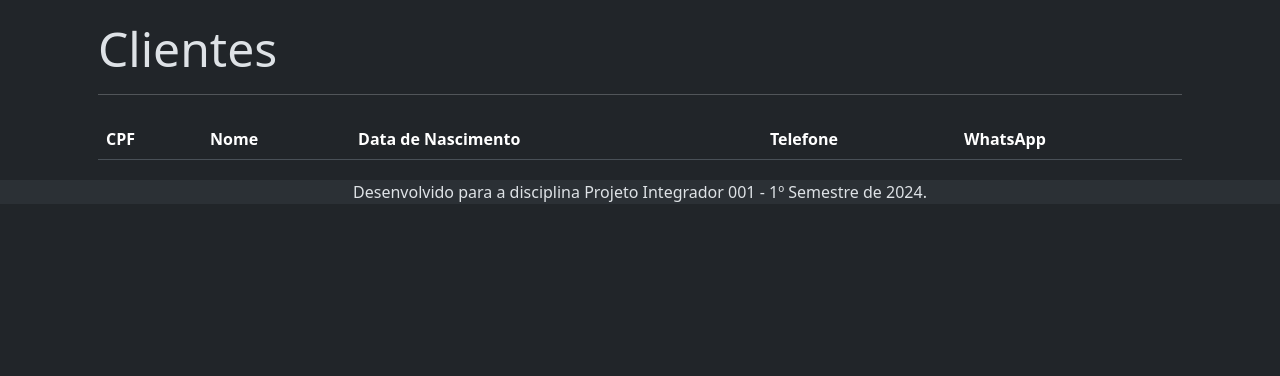
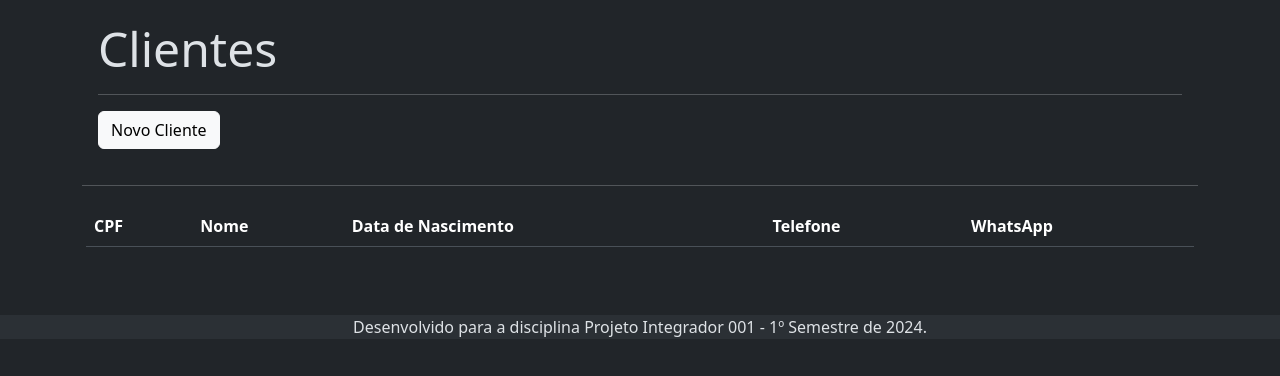
Before and after one commit to pauloadilson/PI001-G18-DRP13, a Django app: page /clientes/ in a window 1280 px wide. Shown: the part 128-504 px from the top of the page. Run offline with Django 5.2, Linux system fonts and the light colour scheme; data that the repository does not hold is empty; some libraries are stand-ins or nearby versions.

Commit message:
Inclusão da formatação de formulario conforme a biblioteca do crispy e alteração do form pde adição de cliente para a página de clientes e  ajustes correspondentes

```diff
--- a/app/templates/base.html
+++ b/app/templates/base.html
@@ -64,7 +64,7 @@
 
         {% endblock content %}
     </div>
-    <footer class="bg-body-tertiary text-center">
+    <footer class="bg-body-tertiary text-center mt-5">
       <span class="text-center p-3">
           Desenvolvido para a disciplina Projeto Integrador 001 - 1º Semestre de 2024.
       </span>
--- a/app/urls.py
+++ b/app/urls.py
@@ -18,13 +18,12 @@ from django.conf import settings
 from django.conf.urls.static import static
 from django.contrib import admin
 from django.urls import path
-from clientes.views import clientes_view, index, novo_cliente_view, novo_requerimento_view
+from clientes.views import clientes_view, index, novo_requerimento_view
 
 
 urlpatterns = [
     path('', index, name='index'),
     path('admin/', admin.site.urls),
     path('clientes/', clientes_view, name='clientes'),
-    path('novo_cliente/', novo_cliente_view, name='novo_cliente'),
     path('novo_requerimento/', novo_requerimento_view, name='novo_requerimento'),
 ] + static(settings.MEDIA_URL, document_root=settings.MEDIA_ROOT)
--- a/clientes/form.py
+++ b/clientes/form.py
@@ -1,28 +1,59 @@
 from django import forms
 
 from clientes.models import Cliente, Estado, Servico, Requerimento
+from crispy_forms.helper import FormHelper
+from crispy_forms.layout import Layout, Submit, Field
 
 class ClienteForm(forms.Form):
-    cpf = forms.CharField(max_length=11)
-    nome = forms.CharField(max_length=100)
-    data_nascimento = forms.DateField()
-    telefone_whatsapp = forms.CharField(max_length=11,required=False)
-    telefone = forms.CharField(max_length=11,required=False)
+    cpf = forms.CharField(max_length=11, label='CPF')
+    nome = forms.CharField(max_length=100, label='Nome')
+    data_nascimento = forms.DateField(label='Data de Nascimento', widget=forms.SelectDateWidget())
+    telefone_whatsapp = forms.CharField(max_length=11,required=False, label='WhatsApp')
+    telefone = forms.CharField(max_length=11,required=False, label='Telefone')
 
+    def __init__(self, *args, **kwargs):
+        super(ClienteForm, self).__init__(*args, **kwargs)
+        self.helper = FormHelper()
+        self.helper.layout = Layout(
+            Field('cpf', css_class='form-control'),
+            Field('nome', css_class='form-control'),
+            Field('data_nascimento', css_class='form-control', type='date'),
+            Field('telefone_whatsapp', css_class='form-control'),
+            Field('telefone', css_class='form-control'),
+            Submit('submit', 'Cadastrar', css_class='btn btn-primary')
+        )
     def save(self):
         return Cliente.objects.create(**self.cleaned_data)
+
+
+
 
 class RequerimentoForm(forms.Form):
     requerente_titular = forms.ModelChoiceField(Cliente.objects.all(), required=True)
     servico = forms.ModelChoiceField(Servico.objects.all(), required=True)
     NB = forms.CharField(max_length=20, required=False)
-    requerente_dependentes = forms.TextInput()
+    requerente_dependentes = forms.CharField(widget=forms.Textarea)
     tutor_curador = forms.ModelChoiceField(Cliente.objects.all(), required=False)
     instituidor = forms.ModelChoiceField(Cliente.objects.all(), required=False)
-    data = forms.DateField() # Data do requerimento
+    data = forms.DateField(widget=forms.SelectDateWidget()) # Data do requerimento
     estado = forms.ModelChoiceField(Estado.objects.all(), required=True)
-    observacao = forms.Textarea()
+    observacao = forms.CharField(widget=forms.Textarea)
 
+    def __init__(self, *args, **kwargs):
+        super(RequerimentoForm, self).__init__(*args, **kwargs)
+        self.helper = FormHelper()
+        self.helper.layout = Layout(
+            Field('requerente_titular', css_class='form-control'),
+            Field('servico', css_class='form-control'),
+            Field('NB', css_class='form-control'),
+            Field('requerente_dependentes', css_class='form-control'),
+            Field('tutor_curador', css_class='form-control'),
+            Field('instituidor', css_class='form-control'),
+            Field('data', css_class='form-control', type='date'),
+            Field('estado', css_class='form-control'),
+            Field('observacao', css_class='form-control'),
+            Submit('submit', 'Cadastrar', css_class='btn btn-primary')
+        )
 
     def save(self):
         return Requerimento.objects.create(**self.cleaned_data)
--- a/clientes/templates/clientes.html
+++ b/clientes/templates/clientes.html
@@ -1,13 +1,30 @@
 {% extends 'base.html' %}
 
 {% block content %}
+{% load bootstrap5 %}
 
 <main class="content" >
     <div class="container-fluid ">
         <div class="p-1 mt-3">
+
             <div class='display-5'>Clientes</div>
             <hr />
+            <p class="d-inline-flex gap-1">
+            <a class="btn btn-light" data-bs-toggle="collapse"  href="#inserirCliente" role="button" aria-expanded="false" aria-controls="collapseExample">
+                Novo Cliente
+            </a>
+                <div class="collapse mt-2" id="inserirCliente">
+                    <form method="post" enctype='multipart/form-data'>
+                        {%  csrf_token %}
+                        {% load crispy_forms_tags %}
+                        {% crispy novo_cliente_form %}
+
+                    </form>
+                </div>
+            </div>
         </div>
+        <hr />
+
         <div class="p-1">
         <table class="table">
             <thead>
--- a/clientes/views.py
+++ b/clientes/views.py
@@ -6,6 +6,7 @@ from clientes.form import ClienteForm, RequerimentoForm
 def clientes_view(request):
     clientes = Cliente.objects.all() # .order_by('nome') '-nome' para ordem decrescente
     busca = request.GET.get('busca') # busca é o nome da chave de busca
+    novo_cliente = ClienteForm(request.POST or None)
     if busca:
         clientes = clientes.filter(cpf__icontains=busca).order_by('nome')
 
@@ -14,6 +15,7 @@ def clientes_view(request):
         'clientes.html',
         {
             'title': 'Clientes',
+            'novo_cliente_form': novo_cliente,
             'clientes':clientes
         }
     )
@@ -23,18 +25,7 @@ def index(request):
         request,
         'index.html',
         {
-            'title': 'Home',
-        }
-    )
-
-def novo_cliente_view(request):
-    novo_cliente = ClienteForm(request.POST or None)
-    return render(
-        request,
-        'novo_cliente.html',
-        {
-            'title': 'Novo Cliente',
-            'novo_cliente_form': ClienteForm()
+            'title': 'Página inicial',
         }
     )
 
@@ -45,6 +36,6 @@ def novo_requerimento_view(request):
         'novo_requerimento.html',
         {
             'title': 'Novo Requerimento',
-            'novo_requerimento_form': RequerimentoForm()
+            'novo_requerimento_form': novo_requerimento
         }
     )
```
Also changed, not shown: clientes/templates/novo_cliente.html (deleted, +0 -42 lines), 1 other file.
